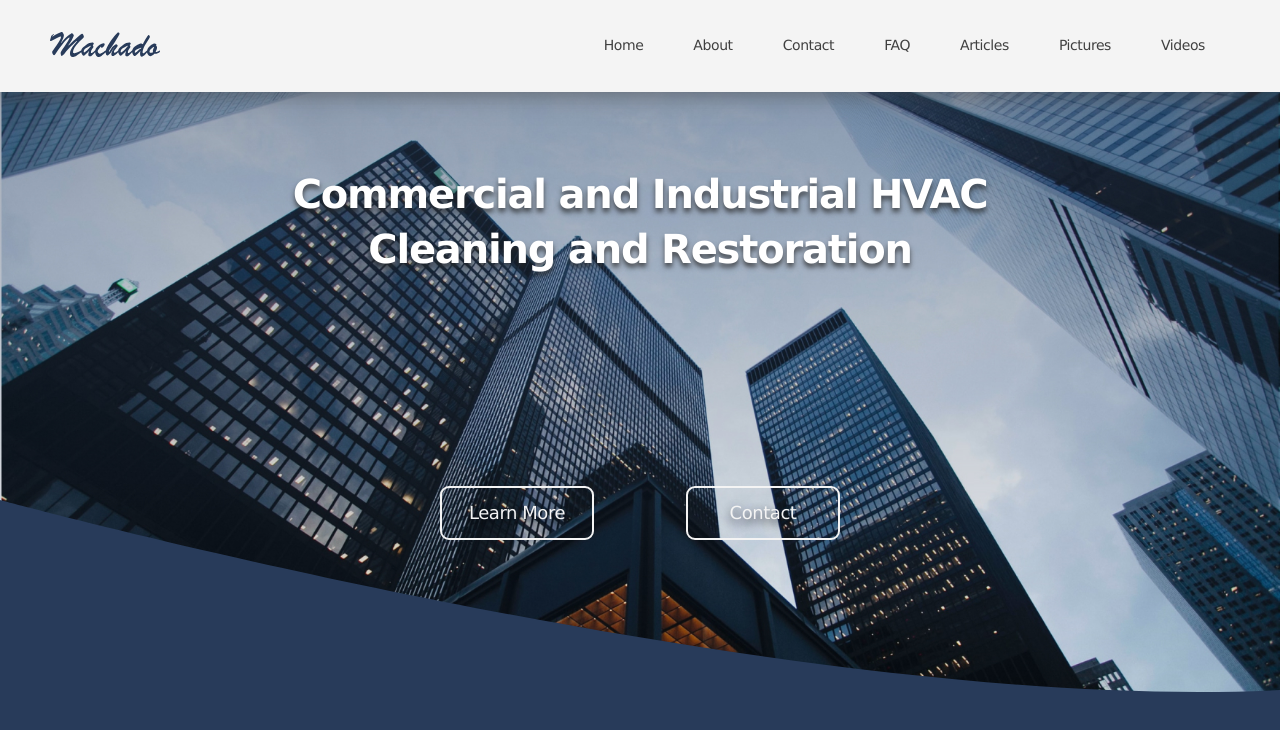
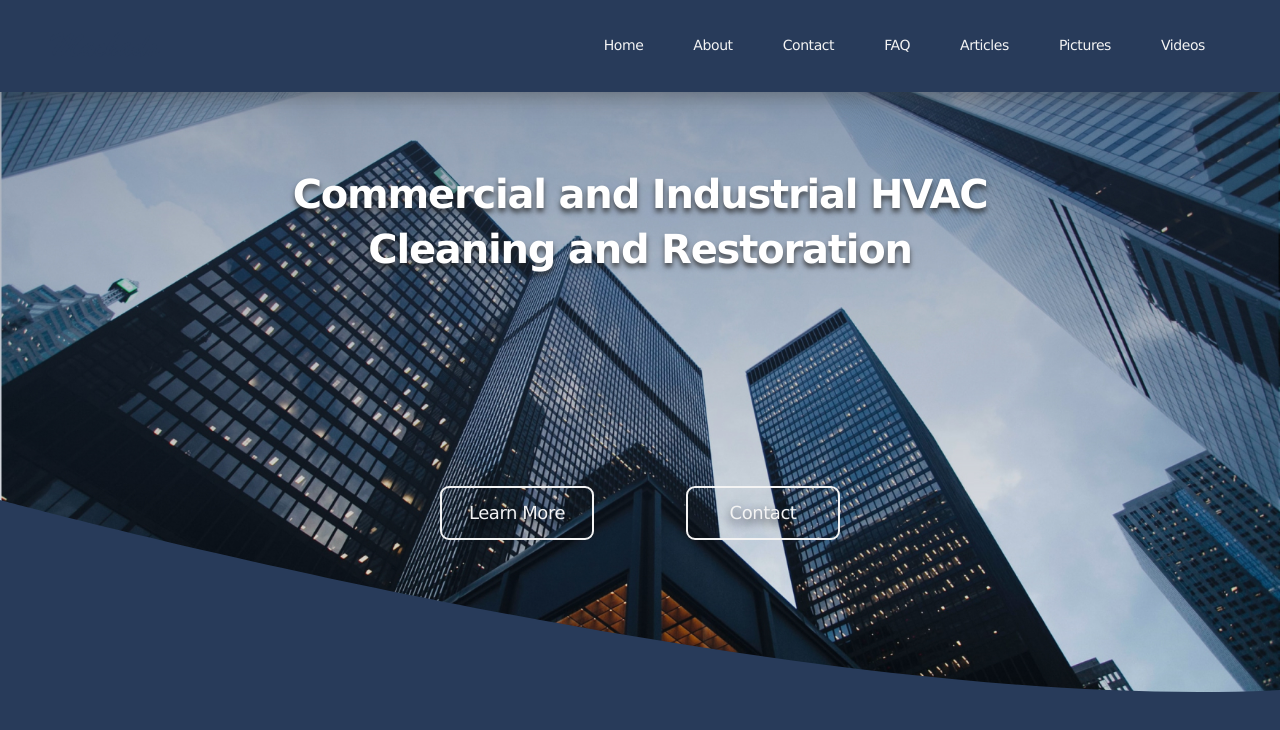
Before and after one commit to jamesaluna/Machado-Air, a React (Create React App) app: page / in a window 1280 px wide. Shown: the top 730 px of the page. Built offline with nearby package versions, Linux system fonts and the light colour scheme.

Commit message:
updated colors on header and landing page vector

```diff
--- a/src/Components.css
+++ b/src/Components.css
@@ -2,7 +2,7 @@
 /* Primary Colors */
 
 :root {
-    --primary-color: #283B5A;
+    --primary-color: rgb(40, 59, 90);
     --secondary-color: #638DB8;
     --tertiary-color: #5FA3BC;
     --quatenary-color: #5BBA99;
@@ -154,7 +154,7 @@
     width: 100vw;
     height: max-content;
     z-index: 1000;
-    background: #F4F4F4;
+    background: var(--primary-color);
     box-shadow: 0px 4px 20px rgba(66, 66, 66, 0.5);
 }
 
@@ -202,7 +202,7 @@
     /* or 20px */
     text-align: center;
     letter-spacing: -0.03em;
-    color: #404040;
+    color: var(--quinary-color);
     transform: var(--text-transform);
     transition: 0.2s all linear;
 }
@@ -212,7 +212,7 @@
     top: -8px;
     width: 100%;
     height: 1px;
-    border-bottom: 1px solid #404040;
+    border-bottom: 1px solid var(--quinary-color);
     transition: 0.2s all linear;
     transform: var(--underline-scale);
 }
--- a/src/index.css
+++ b/src/index.css
@@ -6,7 +6,7 @@ body {
     sans-serif;
   -webkit-font-smoothing: antialiased;
   -moz-osx-font-smoothing: grayscale;
-  background: #283B5A;
+  background: #F4F4F4;
 }
 
 code {
```
